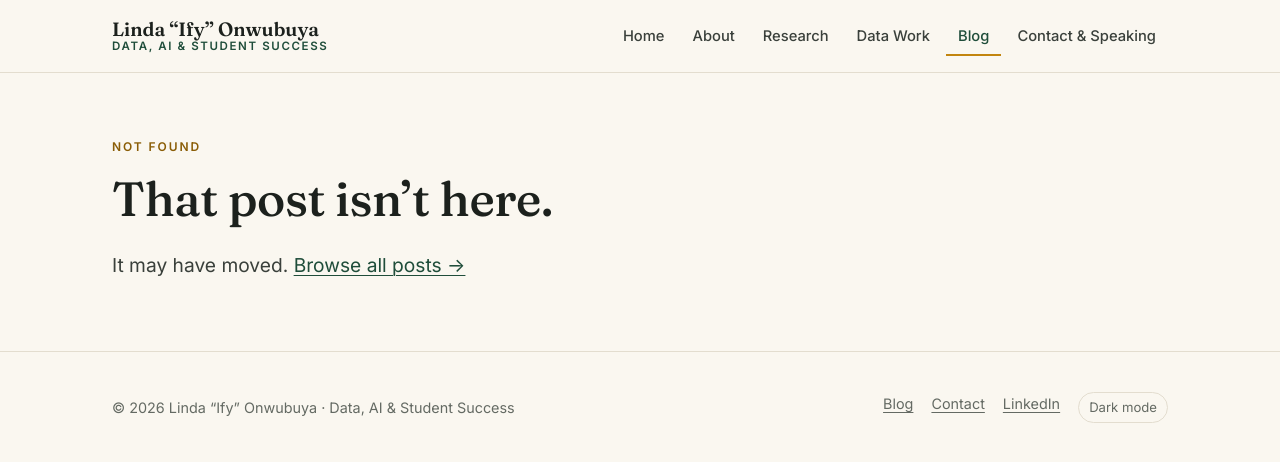
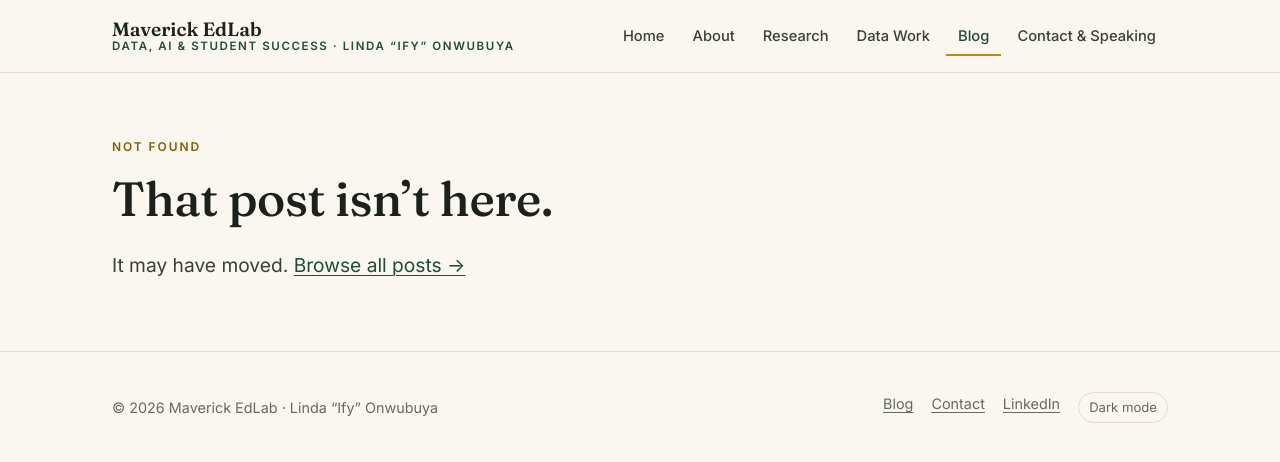
Before and after one commit to marvericklin/Website-creation, a plain HTML site: page post.html in a window 1280 px wide. Drawn offline with Linux system fonts and the light colour scheme.

Commit message:
Rebrand site as Maverick EdLab
Header, page titles, footer, favicon and README now use the Maverick EdLab
name, with Linda "Ify" Onwubuya kept as the byline.

Co-Authored-By: Claude Opus 5.5 <noreply@anthropic.com>
Claude-Session: https://claude.ai/code/session_01Ab9ZGHMzWdnjPjxN68AjGZ

```diff
--- a/assets/css/style.css
+++ b/assets/css/style.css
@@ -385,3 +385,6 @@ main { display: block; }
 .theme-btn:hover { color: var(--green); border-color: var(--green); }
 
 @media (prefers-reduced-motion: reduce) { html { scroll-behavior: auto; } * { transition: none !important; } }
+
+/* Brand byline: hide the name on very small screens to keep the header tidy */
+@media (max-width: 420px) { .brand-by { display: none; } }
--- a/assets/js/main.js
+++ b/assets/js/main.js
@@ -139,7 +139,7 @@
     } else {
       var p = POSTS[idx];
       var newer = POSTS[idx - 1], older = POSTS[idx + 1];
-      document.title = p.title + " · Linda “Ify” Onwubuya";
+      document.title = p.title + " · Maverick EdLab";
       articleEl.innerHTML =
         '<header class="article-head">' +
           '<div class="meta">' + tag(p.theme) + "<span>" + weekday(p.date) + ", " + fmtDate(p.date) + "</span><span>· " + p.minutes + " min read</span></div>" +
--- a/post.html
+++ b/post.html
@@ -3,8 +3,8 @@
 <head>
 <meta charset="utf-8">
 <meta name="viewport" content="width=device-width, initial-scale=1">
-<title>Blog · Linda “Ify” Onwubuya</title>
-<meta name="description" content="A post from the Data, AI &amp; Student Success blog.">
+<title>Blog · Maverick EdLab</title>
+<meta name="description" content="A post from the Maverick EdLab blog.">
 <link rel="preconnect" href="https://fonts.googleapis.com">
 <link rel="preconnect" href="https://fonts.gstatic.com" crossorigin>
 <link href="https://fonts.googleapis.com/css2?family=Fraunces:ital,opsz,wght@0,9..144,400;0,9..144,500;0,9..144,600;1,9..144,400&family=Inter:wght@400;500;600&display=swap" rel="stylesheet">
@@ -16,8 +16,8 @@
 <header class="site-header">
   <div class="wrap">
     <a class="brand" href="index.html">
-      <span class="brand-name">Linda “Ify” Onwubuya</span>
-      <span class="brand-tag">Data, AI &amp; Student Success</span>
+      <span class="brand-name">Maverick EdLab</span>
+      <span class="brand-tag">Data, AI &amp; Student Success <span class="brand-by">· Linda “Ify” Onwubuya</span></span>
     </a>
     <button class="nav-toggle" aria-expanded="false" aria-controls="site-nav">Menu</button>
     <nav class="nav" id="site-nav" aria-label="Main">
@@ -38,7 +38,7 @@
 </main>
 <footer class="site-footer">
   <div class="wrap">
-    <span>© <span id="year">2026</span> Linda “Ify” Onwubuya · Data, AI &amp; Student Success</span>
+    <span>© <span id="year">2026</span> Maverick EdLab · Linda “Ify” Onwubuya</span>
     <div class="foot-links">
       <a href="blog.html">Blog</a>
       <a href="contact.html">Contact</a>
```
Also changed, not shown: about.html (+4 -4 lines), blog.html (+4 -4 lines), contact.html (+4 -4 lines), data.html (+4 -4 lines), index.html (+4 -4 lines), research.html (+4 -4 lines), assets/img/favicon.svg, 2 other files.
